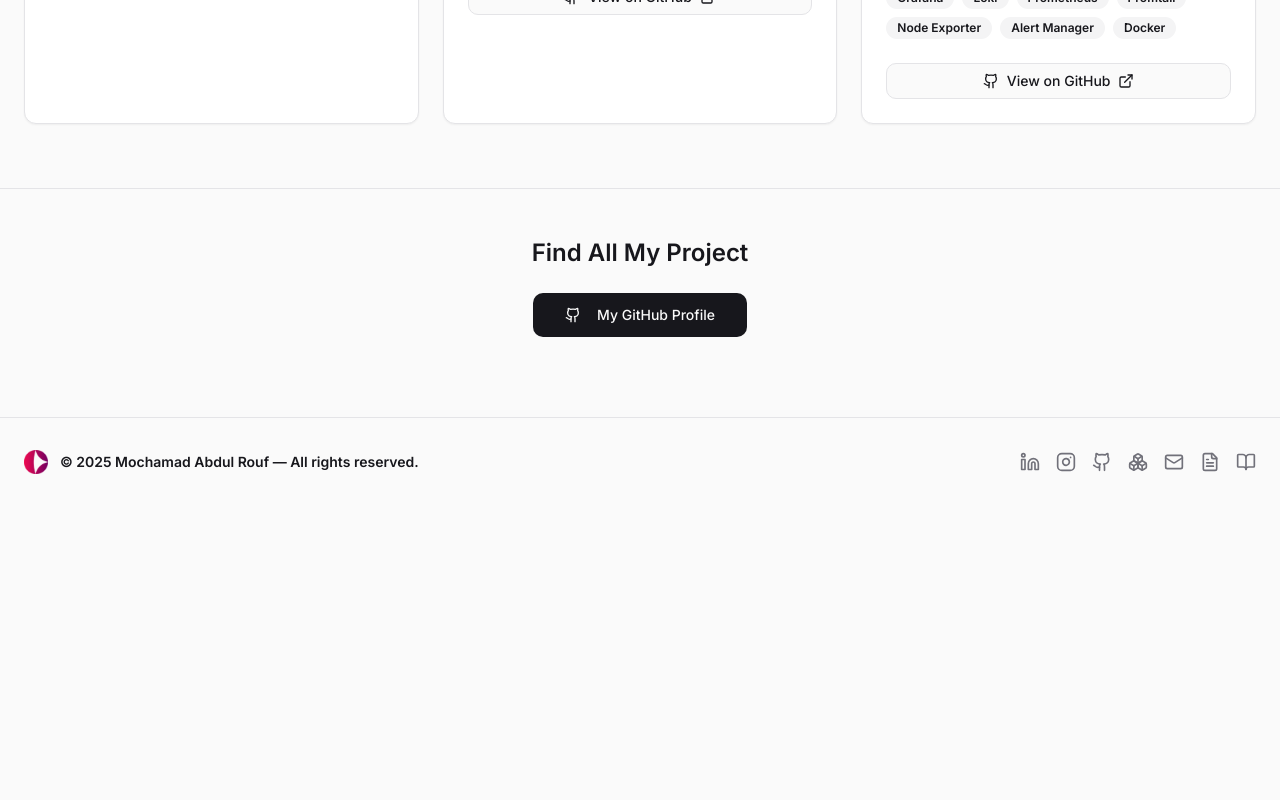
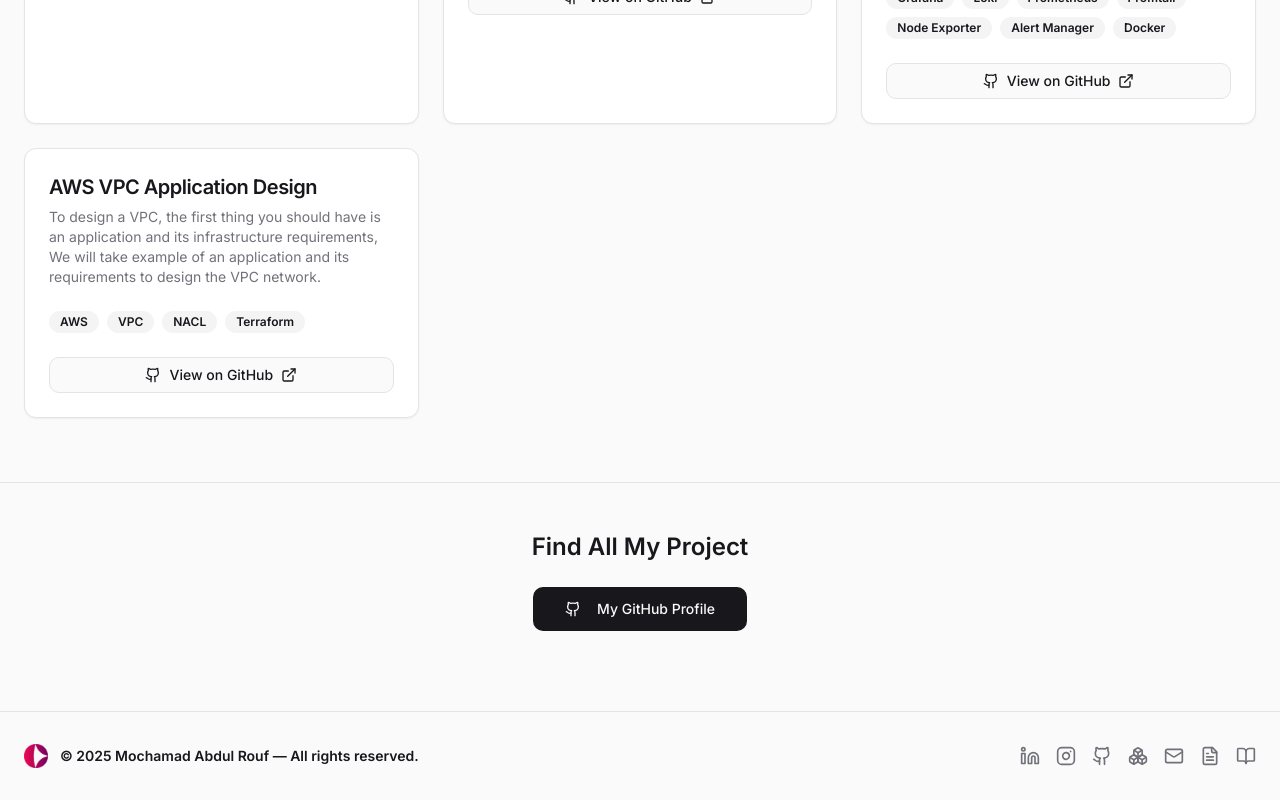
Before and after one commit to MochamadAbdulRouf/rouf-portofolio, a React (Vite) app: page /projects in a window 1280 px wide. Shown: the part 2360-3160 px from the top of the page. Before the commit the page ends 2866 px from the top, so only its background shows below. Built offline with nearby package versions, Linux system fonts and the light colour scheme; the HTML template or start-up script is replaced by a standard one.

Commit message:
update project

```diff
--- a/src/components/ProjectsSection.tsx
+++ b/src/components/ProjectsSection.tsx
@@ -166,6 +166,14 @@ const ProjectsSection = () => {
       github:
         "https://github.com/MochamadAbdulRouf/grafana-loki-promtail-stack.git",
     },
+    {
+      title: "AWS VPC Application Design",
+      description:
+        "To design a VPC, the first thing you should have is an application and its infrastructure requirements, We will take example of an application and its requirements to design the VPC network.",
+      techStack: ["AWS", "VPC", "NACL", "Terraform"],
+      github:
+        "https://github.com/MochamadAbdulRouf/aws-vpc-application-design.git",
+    },
   ];
 
   return (
```
